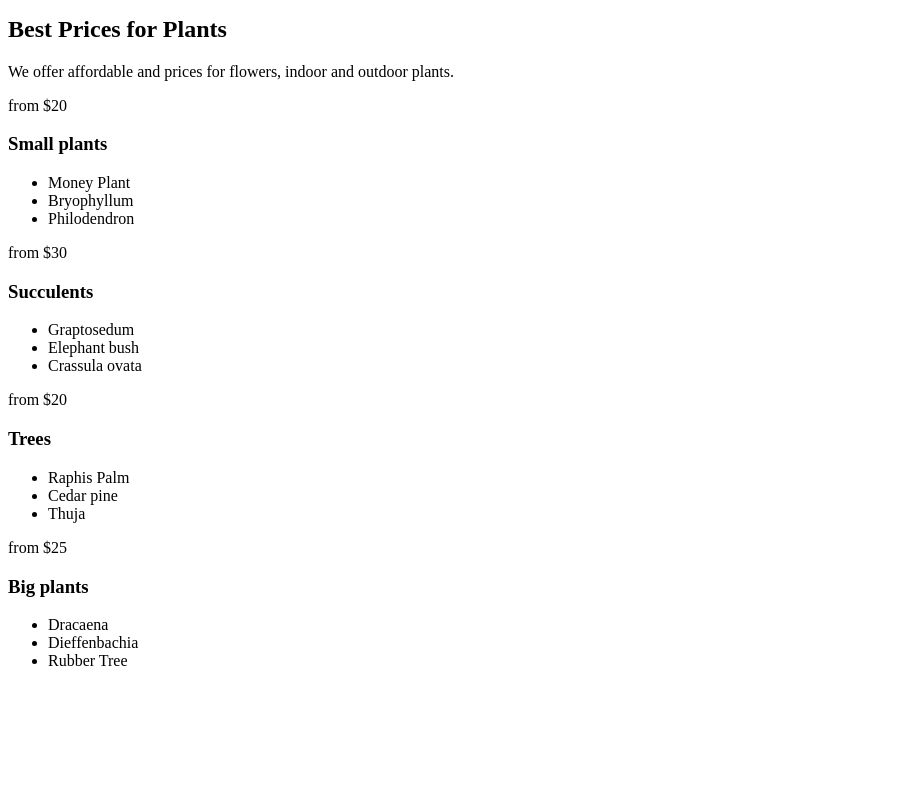
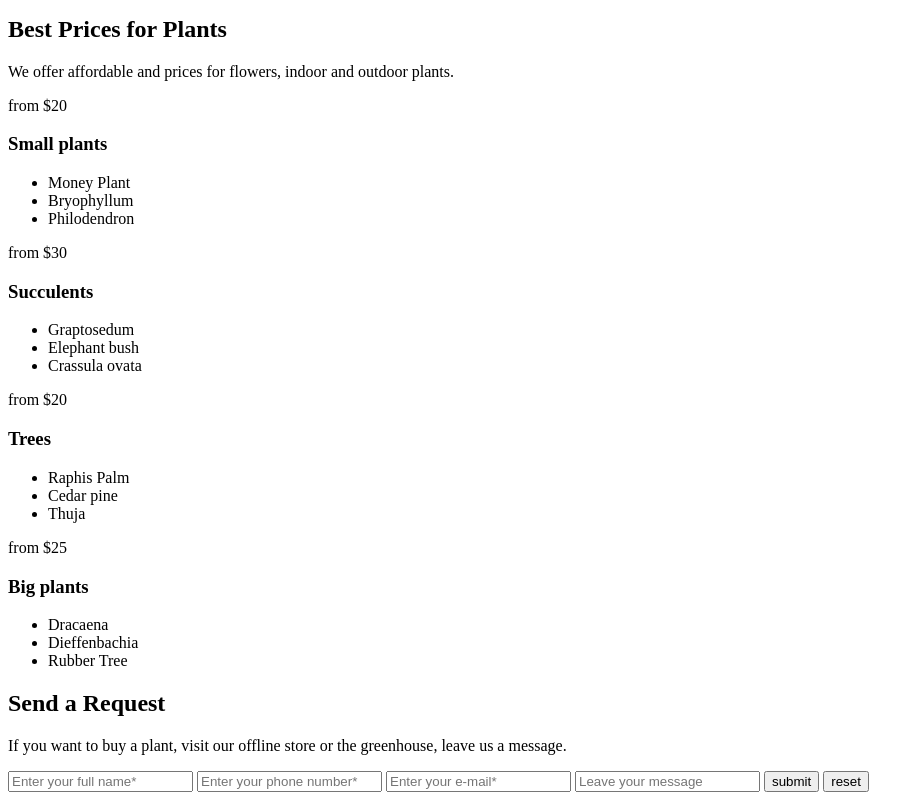
Before and after one commit to 2308Bohdan/plants-shop, a plain HTML site: page index.html in a window 1280 px wide. Shown: the part 3524-4324 px from the top of the page, without its empty margins (0-924 px from the left). Before the commit the page ends 4210 px from the top, so only its background shows below. Drawn offline with Linux system fonts and the light colour scheme.

Commit message:
add form
Signed-off-by: 2308Bohdan <bogdan2308zi@gmail.com>

```diff
--- a/index.html
+++ b/index.html
@@ -14,7 +14,7 @@
                     <a href="#pick-of-the-month">Pick of the Month</a>
                     <a href="#pricing">Pricing</a>
                     <a href="#">Testimonials</a>
-                    <a href="#">Contact us</a>
+                    <a href="#contacts">Contact us</a>
                 </div>
             </nav>
         </header>
@@ -238,6 +238,21 @@
                     </div>
                 </section>
             </section>
+            <section class="contacts" id="contacts">
+                <div class="contact-list"></div>
+                <div class="contact-form">
+                    <form>
+                        <h2>Send a Request</h2>
+                        <p>If you want to buy a plant, visit our offline store or the greenhouse, leave us a message.</p>
+                        <input type="text" placeholder="Enter your full name*">
+                        <input type="text" placeholder="Enter your phone number*">
+                        <input type="text" placeholder="Enter your e-mail*">
+                        <input type="text" placeholder="Leave your message">
+                        <input type="submit" value="submit">
+                        <input type="reset" value="reset">
+                    </form>
+                </div>
+            </section>
         </main>
         <footer></footer>
     </body>
```
